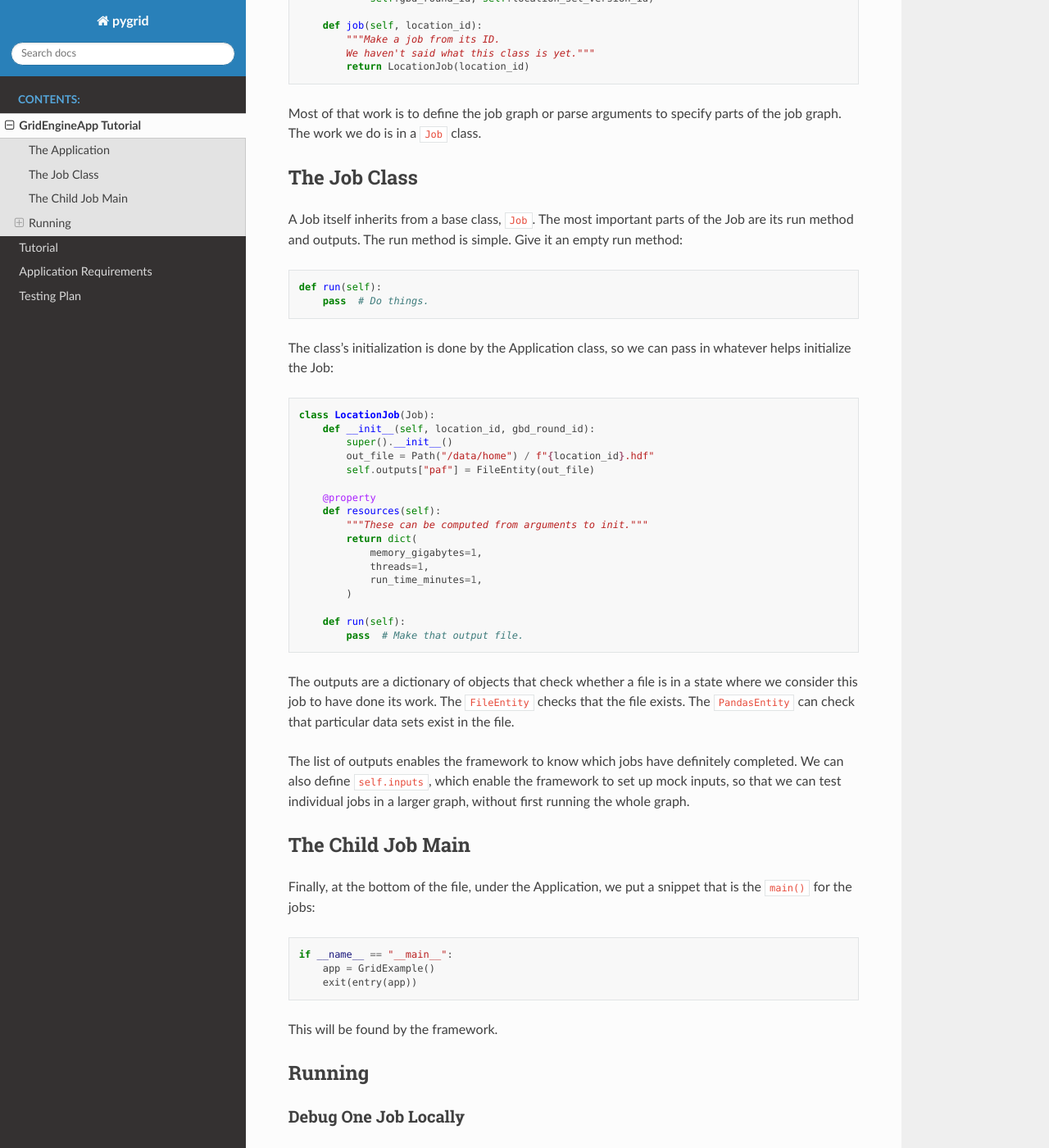
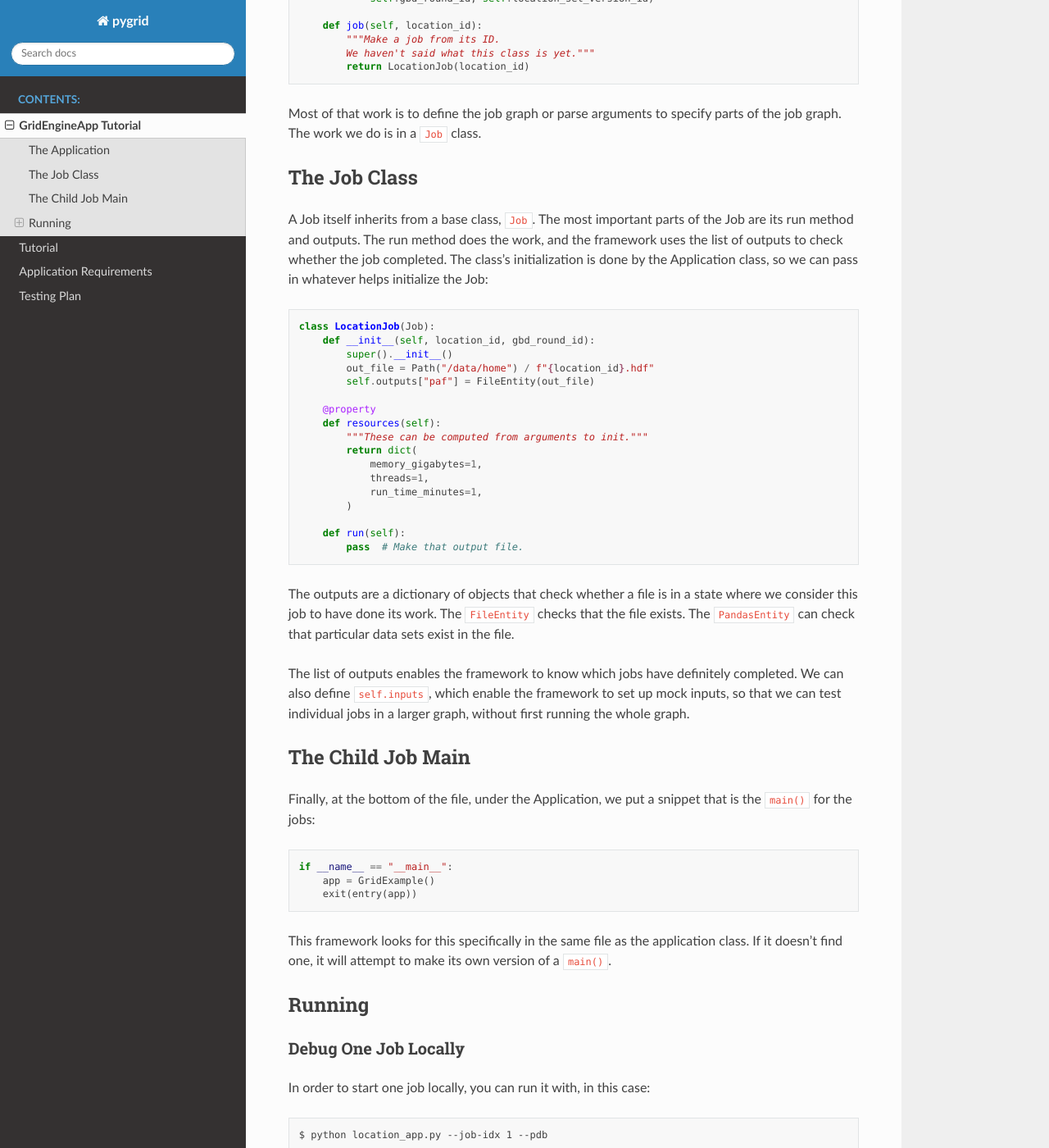
Before and after one commit to ihmeuw/gridengineapp, a Sphinx documentation site: the page built from docs/apptutorial.rst, in a window 1280 px wide and 1400 px high, scrolled down 1495 px. Shown: the whole window at 82% size. Built offline with Sphinx 7.4.7 and the Read the Docs theme 2.0.0, drawn with Linux system fonts in a browser that asks for light colours; some of the changed text lies outside the part shown.

Commit message:
updated the docs.

```diff
--- a/docs/apptutorial.rst
+++ b/docs/apptutorial.rst
@@ -28,9 +28,9 @@ the graph as follows::
             for row in location_df[location_df.location_id != 1].itertuples()])
         return G
 
-The `Networkx Library <http://networkx.github.io/>`_ is a convenient
+The `NetworkX Library <http://networkx.github.io/>`_ is a convenient
 way to build directed acyclic graphs. It has a
-good `Networkx Tutorial <https://networkx.github.io/documentation/stable/tutorial.html>`_.
+good `NetworkX Tutorial <https://networkx.github.io/documentation/stable/tutorial.html>`_.
 
 
 The main code required to use this framework is the Application
@@ -93,12 +93,9 @@ The Job Class
 
 A Job itself inherits from a base class, ``Job``.
 The most important parts of the Job are its
-run method and outputs. The run method is simple.
-Give it an empty run method::
-
-    def run(self):
-        pass  # Do things.
-
+run method and outputs. The run method does the work,
+and the framework uses the list of outputs to check whether
+the job completed.
 The class's initialization is done by the Application class,
 so we can pass in whatever helps initialize the Job::
 
@@ -143,7 +140,9 @@ we put a snippet that is the ``main()`` for the jobs::
         app = GridExample()
         exit(entry(app))
 
-This will be found by the framework.
+This framework looks for this specifically in the same
+file as the application class. If it doesn't find one,
+it will attempt to make its own version of a ``main()``.
 
 
 Running
@@ -192,6 +191,9 @@ name, and then there are six hexadecimal characters that
 are (probably) unique for this job, and then an identifier
 for the particular location running.
 
+The framework looks at each Job's run times in order to
+determine which queue to use.
+
 
 Smaller Run on One Node
 ^^^^^^^^^^^^^^^^^^^^^^^
```
Also changed, not shown: other parts of docs/apptutorial.rst (+1 -1 lines), docs/apptutorial.md (+18 -24 lines).
